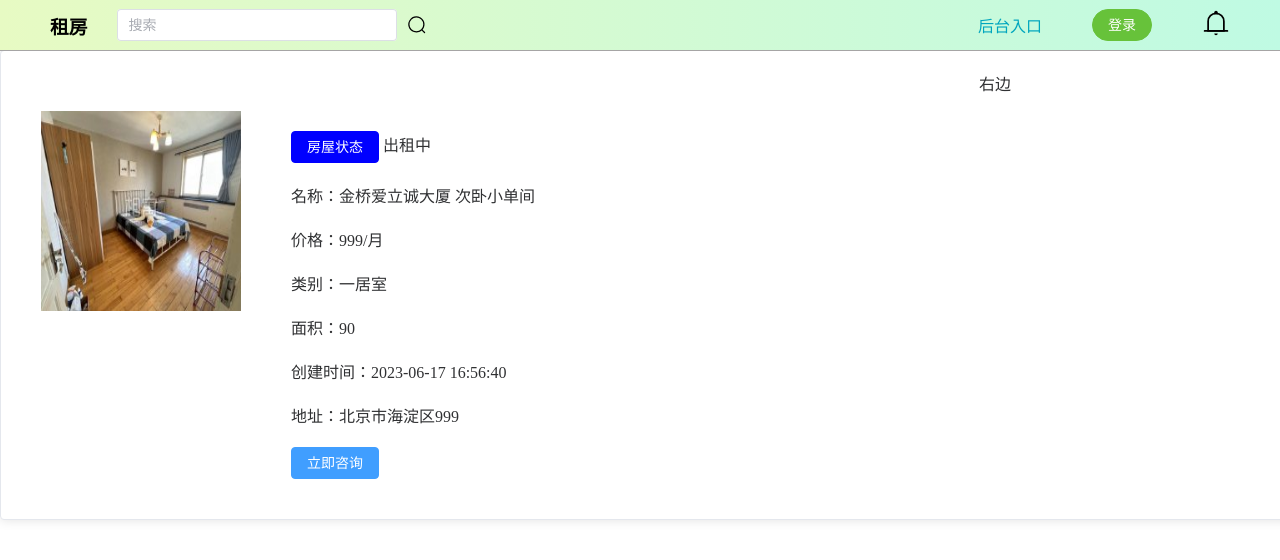
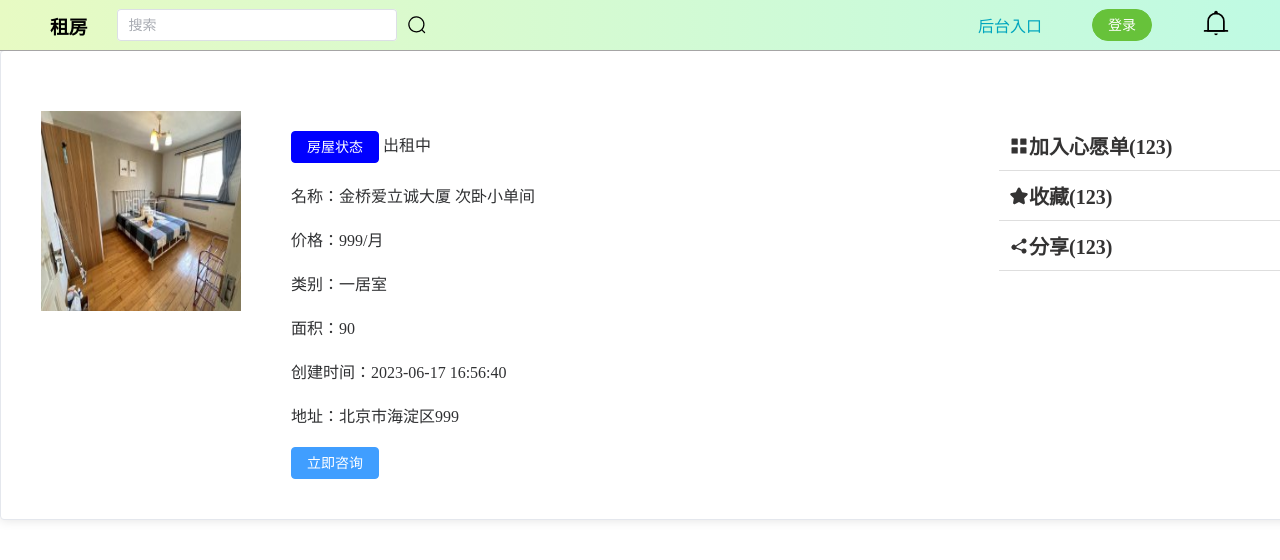
Before and after one commit to 2002051/zufang_, a Vue app in the folder ytw_zf_web/: page /detail in a window 1280 px wide. Shown: the top 560 px of the page. Built offline with nearby package versions, Linux system fonts and the light colour scheme; what vue3-cookies would draw is missing.

Commit message:
20240913-详情页2

```diff
--- a/ytw_zf_web/src/views/detail.vue
+++ b/ytw_zf_web/src/views/detail.vue
@@ -4,11 +4,14 @@
       <el-main>
         <div class="detail">
           <div class="img">
-          <el-image style="width: 200px; height: 200px" src="./../public/img/1686992239156.jpeg" :fit="fit" />
+            <el-image style="width: 200px; height: 200px" src="./../public/img/1686992239156.jpeg" :fit="fit"/>
           </div>
           <div class="info">
             <div class="title">
-            <div class="status">    <el-button color="blue">房屋状态</el-button>  出租中</div>
+              <div class="status">
+                <el-button color="blue">房屋状态</el-button>
+                出租中
+              </div>
             </div>
             <div class="name">名称：金桥爱立诚大厦 次卧小单间</div>
             <div class="price">价格：999/月</div>
@@ -16,38 +19,75 @@
             <div class="area">面积：90</div>
             <div class="create-time">创建时间：2023-06-17 16:56:40</div>
             <div class="addr">地址：北京市海淀区999</div>
-          <div class="dis"> <el-button type="primary">立即咨询</el-button></div>
+            <div class="dis">
+              <el-button type="primary">立即咨询</el-button>
+            </div>
           </div>
         </div>
 
       </el-main>
 
-    <el-aside width="400px">右边</el-aside>
+      <el-aside width="400px">
+        <div class="tag_select">
+          <div class="favitour"><el-icon><Menu /></el-icon>加入心愿单(123)</div>
+          <div class="collect"><el-icon><StarFilled /></el-icon>收藏(123)</div>
+          <div class="save"><el-icon><Share /></el-icon>分享(123)</div>
+        </div>
+
+      </el-aside>
     </el-container>
+  </div>
+  <div class="other">
 
   </div>
 </template>
 
 <script setup>
-
+import {Menu,StarFilled,Share} from '@element-plus/icons-vue'
 </script>
 
 <style scoped>
-.contain{
+.contain {
   display: flex;
 }
-.contain .contain-left{
+
+.contain .contain-left {
   float: right;
 }
-.detail{
+
+.detail {
   display: flex;
 }
-.info{
+
+.info {
   margin-left: 50px;
 
 }
-.info div{
+
+.info div {
   padding-top: 20px;
 }
-.img{padding-top: 20px}
+
+.img {
+  padding-top: 20px
+}
+.tag_select{
+  margin-top: 50px;
+  margin-left: 20px;
+  width: 350px;
+}
+.tag_select div {
+  padding: 10px;
+  color: #343333;
+  font-weight:600 ;
+  font-size: 20px;
+  border-bottom: 1px solid #dedede;
+  display: flex;
+  align-items: center;
+  width: 350px;
+  user-select: none;
+}
+.tag_select div:hover{
+  color: #00a6be;
+}
 </style>
```
Lines whose indentation alone changed are shown as unchanged.
